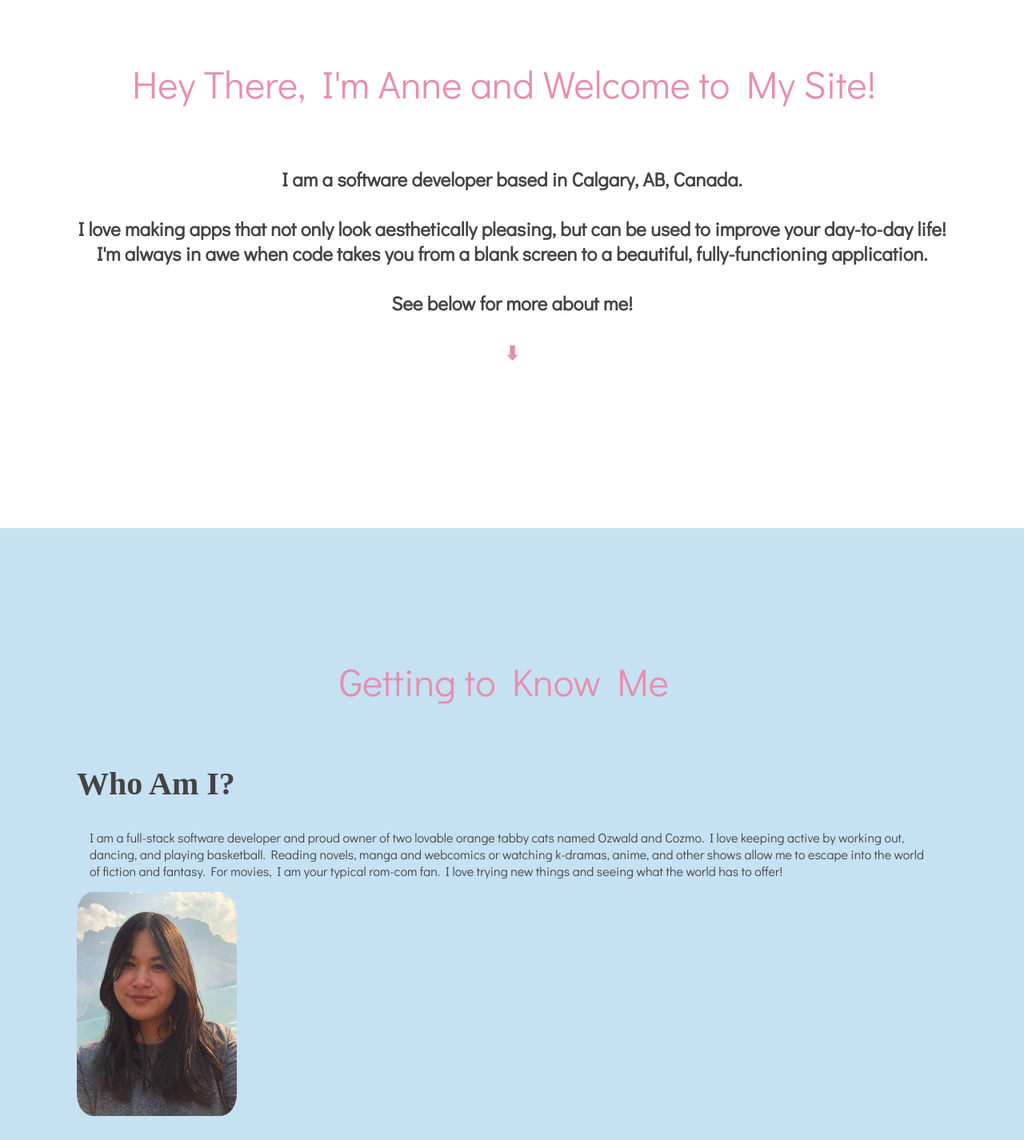
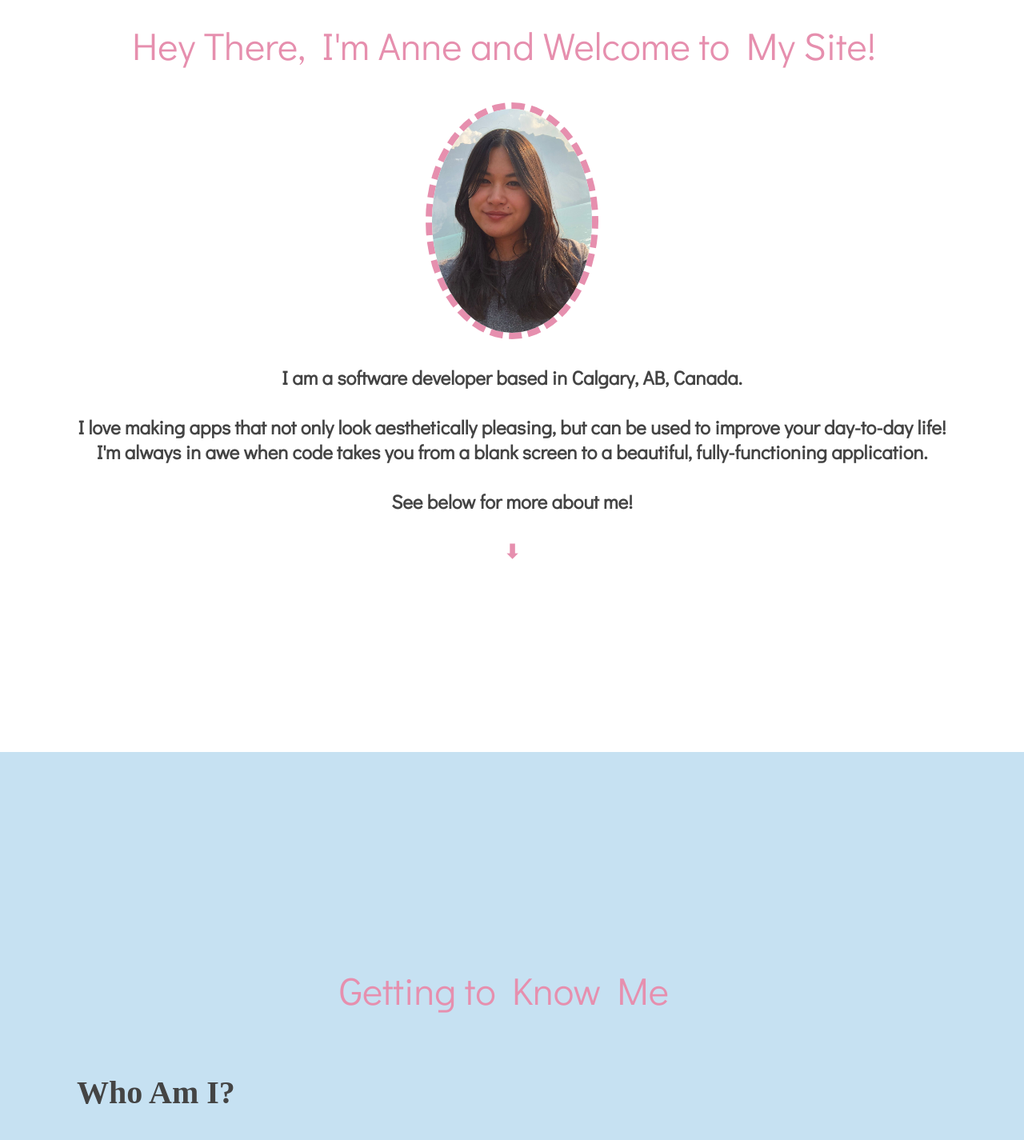
Before and after one commit to anneclarin/portfolio, a React (Create React App) app: page / in a window 1280 px wide. Shown: the part 260-1685 px from the top of the page at 80% size. Built offline with nearby package versions, Linux system fonts and the light colour scheme.

Commit message:
profile image position change and border addition

```diff
--- a/src/components/About/About.js
+++ b/src/components/About/About.js
@@ -15,9 +15,6 @@ export default function About() {
               For movies, I am your typical rom-com fan. I love trying new things and
               seeing what the world has to offer!
           </p>
-        </div>
-        <div className='me'>
-          <img src={profile} alt="profile"/>
         </div>
         <div>
           <h2>My Journey</h2>
--- a/src/components/About/About.scss
+++ b/src/components/About/About.scss
@@ -3,16 +3,6 @@
     padding-top: 20vmin !important;
 }
 
-.About > .me {
-    width: 50%;
-}
-
-.About > div > img {
-    height: 35vmin;
-    width: 25vmin;
-    border-radius: 10%;
-}
-
 .About > div > table {
     width: 100%;
 }
--- a/src/components/App/App.scss
+++ b/src/components/App/App.scss
@@ -21,26 +21,30 @@ input, textarea {
 
 
 .container.Home {
-  min-height: 75vmin;
+  padding-bottom: 10vmin;
+  min-height: 100vmin;
 
     @media only screen and (max-width:480px) {
-      height: 185vmin;
+      min-height: 185vmin;
     }
 
     @media only screen and (min-width:481px) and (max-width:1150px) {
-        height: 90vmin;
+        min-height: 90vmin;
       }
 }
 
 .container.Contact {
+  padding-bottom: 10vmin;
   min-height: 75vmin;
 }
 
 .container.About {
+  padding-bottom: 10vmin;
   min-height: 150vmin;
 }
 
 .container.Portfolio {
+  padding-bottom: 10vmin;
   min-height: 300vmin;
 }
 
--- a/src/components/Home/Home.js
+++ b/src/components/Home/Home.js
@@ -1,10 +1,14 @@
 import './Home.scss'
+import profile from '../../images/profile.jpeg'
 import { HashLink as Link } from 'react-router-hash-link'
 
 export default function Home() {
   return (
     <section className='container Home' id='Home'>
       <h1>Hey There, I'm Anne and Welcome to My Site!</h1>
+      <div className='me'>
+        <img src={profile} alt="profile"/>
+      </div>
       <div>
         <h4>
         I am a software developer based in Calgary, AB, Canada. <br/> <br/>
--- a/src/components/Home/Home.scss
+++ b/src/components/Home/Home.scss
@@ -3,6 +3,20 @@
     justify-content: center;
     margin: 10vmin 0;
     width: 100%;
+}
+
+.Home > .me {
+    margin: 0 auto;
+    display: flex;
+}
+
+.Home > .me > img {
+    height: 35vmin;
+    width: 25vmin;
+    border-radius: 50%;
+    border-color: #E68FAE;
+    border-style: dashed;
+    border-width: 0.5rem;
 }
 
 .Home > div > h4 {
```
